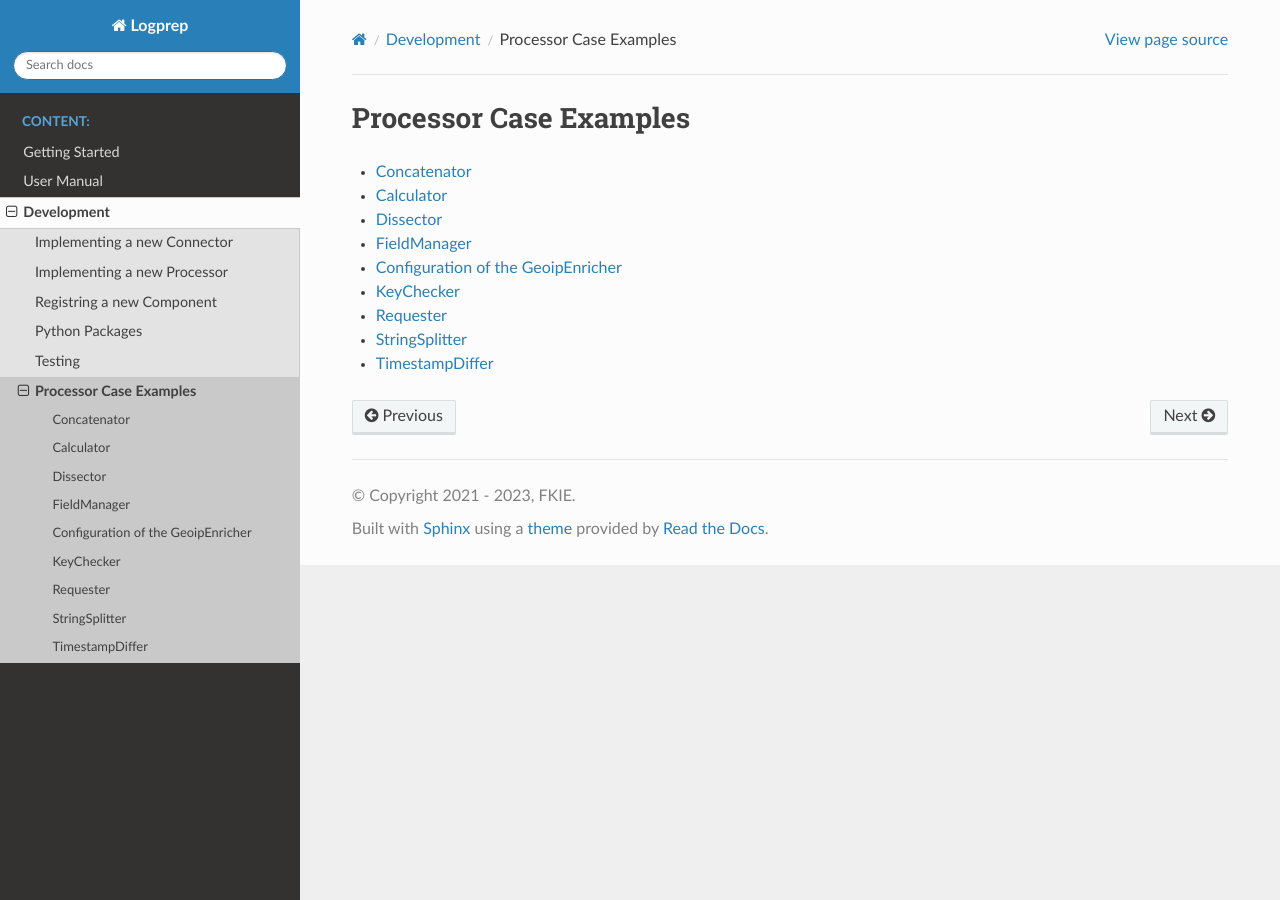
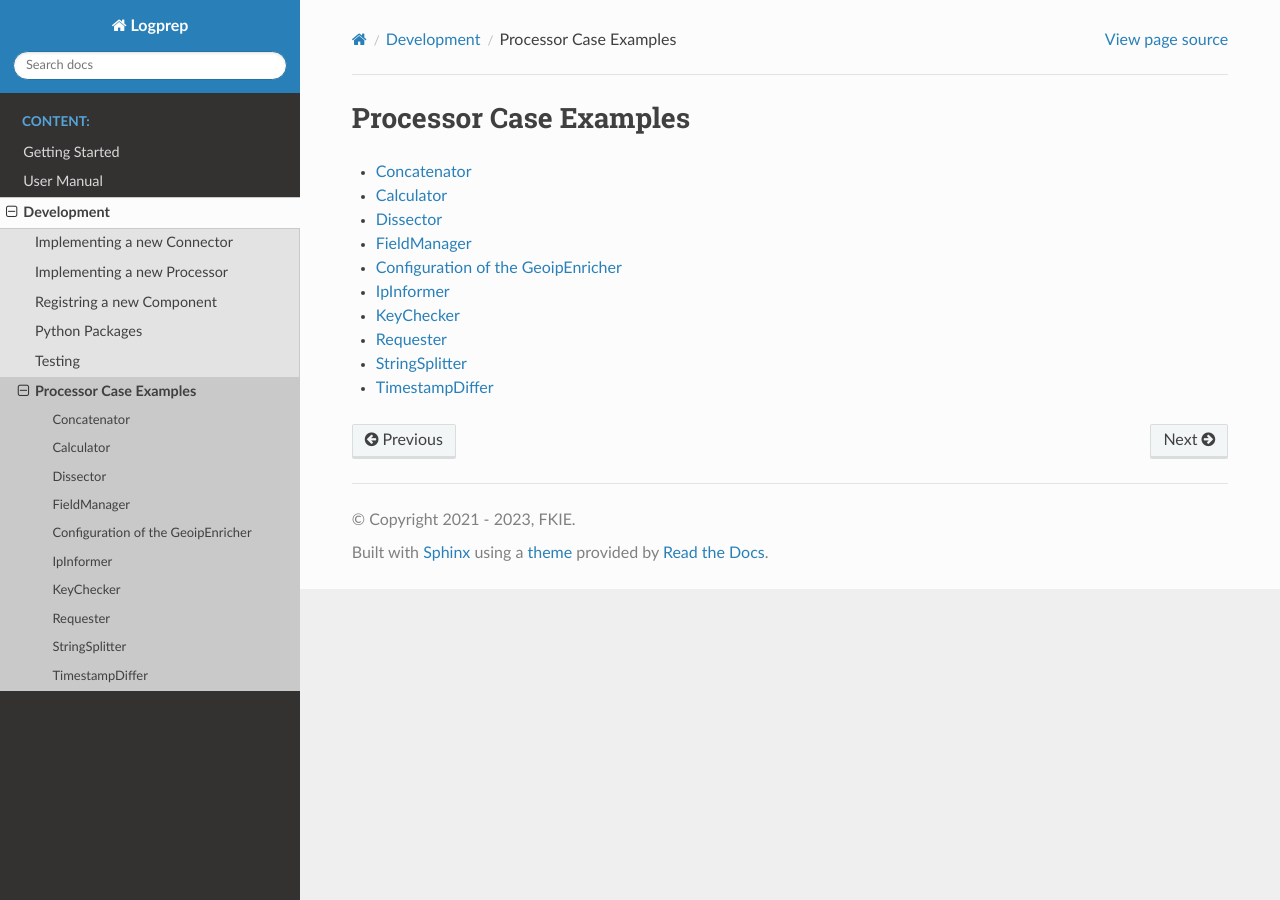
Before and after one commit to fkie-cad/Logprep, a Sphinx documentation site: the page built from doc/source/development/coding_examples.rst, in a window 1280 px wide. Built offline with Sphinx 7.4.7 and the Read the Docs theme 2.0.0, drawn with Linux system fonts in a browser that asks for light colours; part of the change alters nothing that is shown.

```diff
--- a/doc/source/development/coding_examples.rst
+++ b/doc/source/development/coding_examples.rst
@@ -9,6 +9,7 @@ Processor Case Examples
    notebooks/processor_examples/dissector.ipynb
    notebooks/processor_examples/field_manager.ipynb
    notebooks/processor_examples/geo_ip_enricher_custom_outputfields.ipynb
+   notebooks/processor_examples/ip_informer.ipynb
    notebooks/processor_examples/key_checker.ipynb
    notebooks/processor_examples/requester.ipynb
    notebooks/processor_examples/string_splitter.ipynb
```
Also changed, not shown: doc/source/development/notebooks/processor_examples/ip_informer.ipynb (added).
